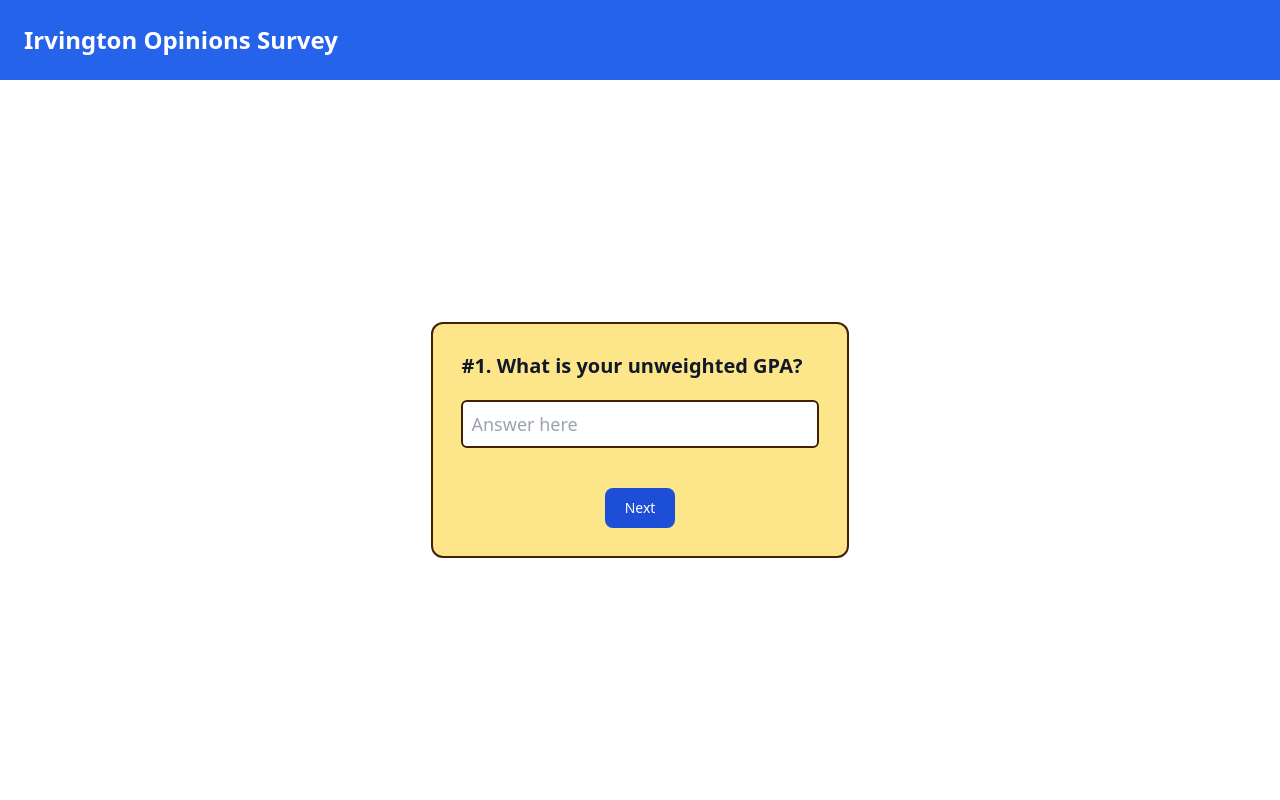
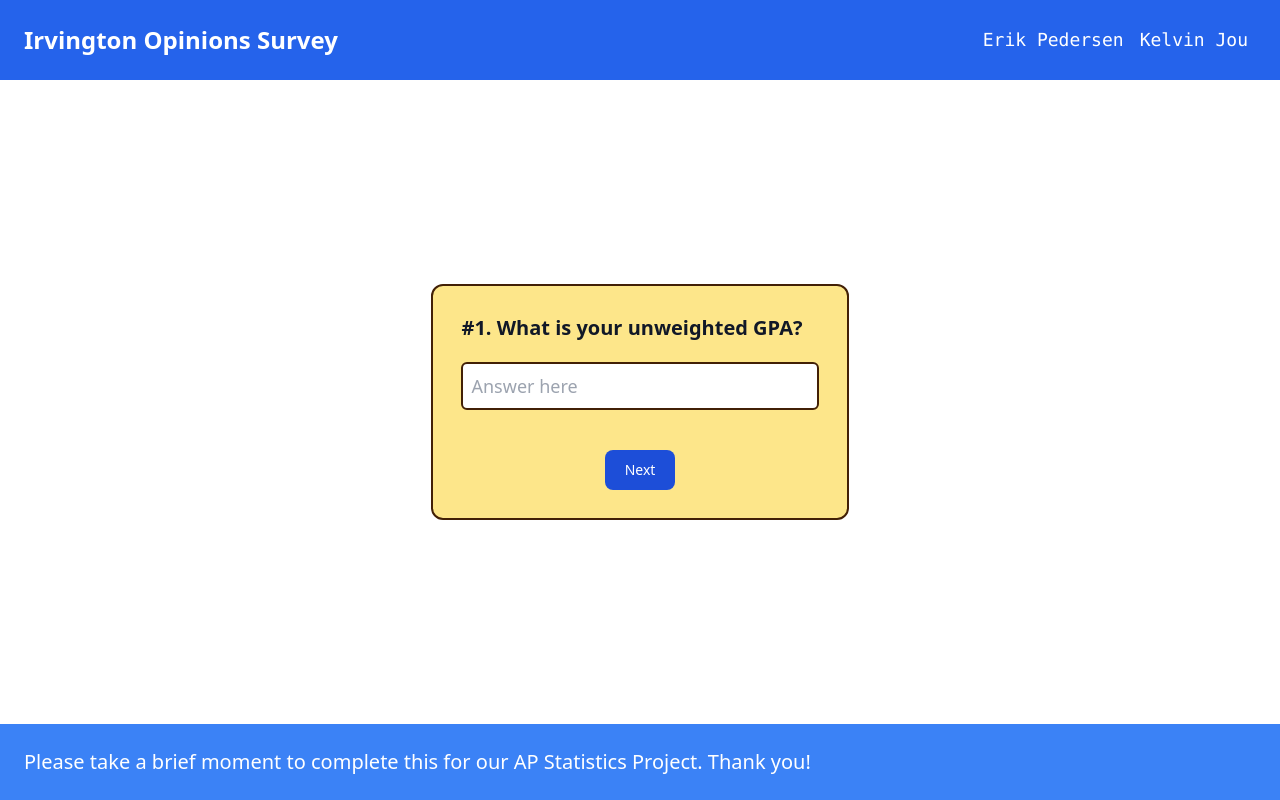
Before and after one commit to ezpedersen/patience-test, a React (Vite) app: page / in a window 1280 px wide. Built offline with nearby package versions, Linux system fonts and the light colour scheme.

Commit message:
added footer

```diff
--- a/src/App.jsx
+++ b/src/App.jsx
@@ -92,7 +92,7 @@ function App() {
   return (
     <>
       <Titlebar></Titlebar>
-      <div className="flex justify-center items-center h-[calc(100vh-80px)] overflow-auto">
+      <div className="flex justify-center items-center h-[calc(100vh-80px-76px)] overflow-auto">
         {num === 178 ? (
           <div className=" bg-amber-200 p-7 rounded-xl m-10 border-yellow-950 border-2">
             <h1 className="block mb-5 text-xl font-semibold text-gray-900 mr-4">
@@ -108,6 +108,10 @@ function App() {
           <Question num={num + 1} setAnswer={getAnswer} question={question} />
         )}
       </div>
+      <footer className="bg-blue-500 p-6 text-white text-xl font-thin">
+        Please take a brief moment to complete this for our AP Statistics
+        Project. Thank you!
+      </footer>
     </>
   );
 }
--- a/src/components/Titlebar.jsx
+++ b/src/components/Titlebar.jsx
@@ -1,8 +1,12 @@
 export default function Titlebar() {
   return (
-    <nav className="bg-blue-600 p-6">
+    <nav className="bg-blue-600 p-6 flex justify-between items-center">
       <span className="text-2xl font-semibold text-white">
         Irvington Opinions Survey
+      </span>
+      <span className="text-white font-mono flex text-lg">
+        <span className="mx-2">Erik Pedersen</span>
+        <span className="mx-2">Kelvin Jou</span>
       </span>
     </nav>
   );
```
